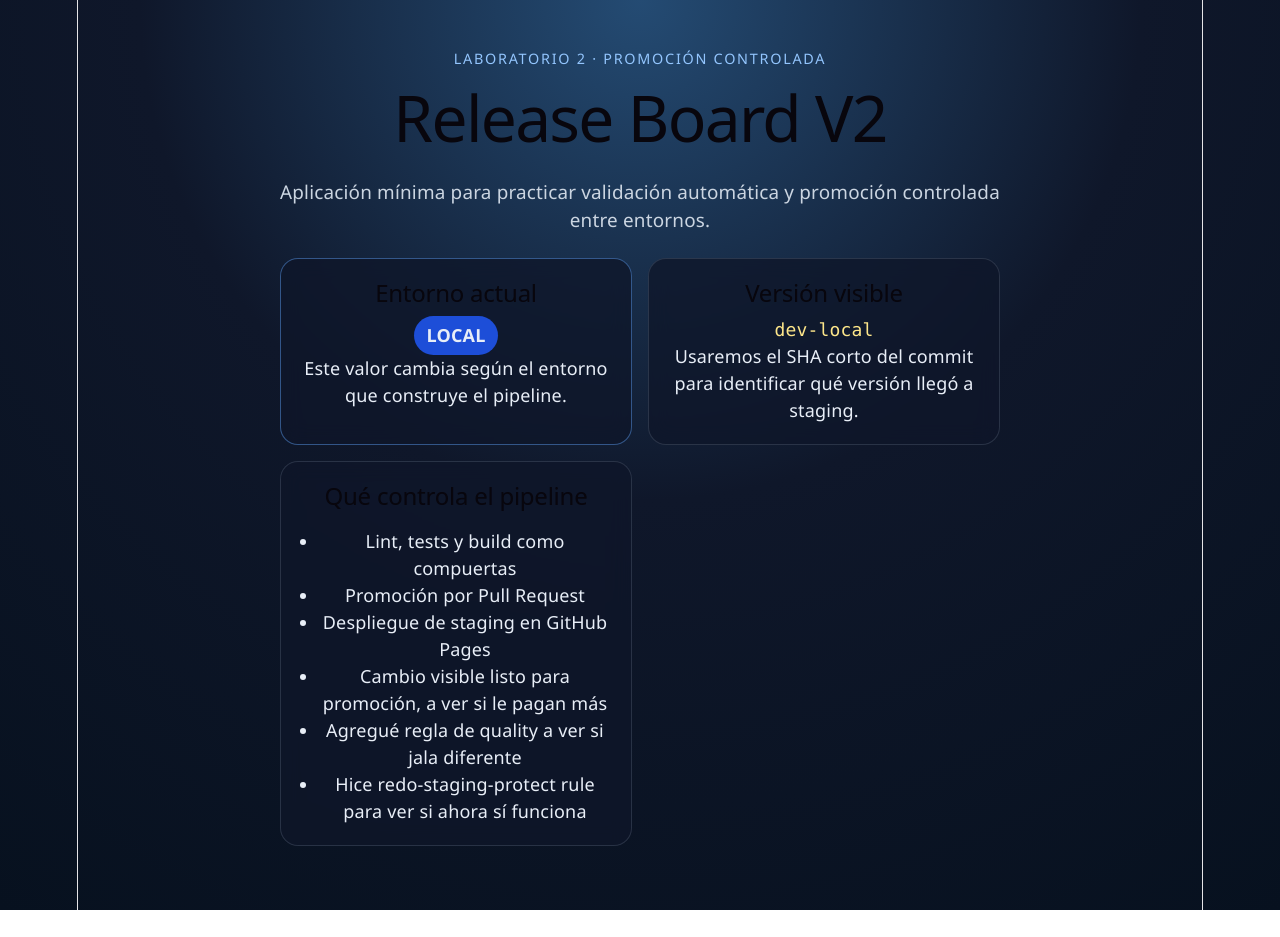
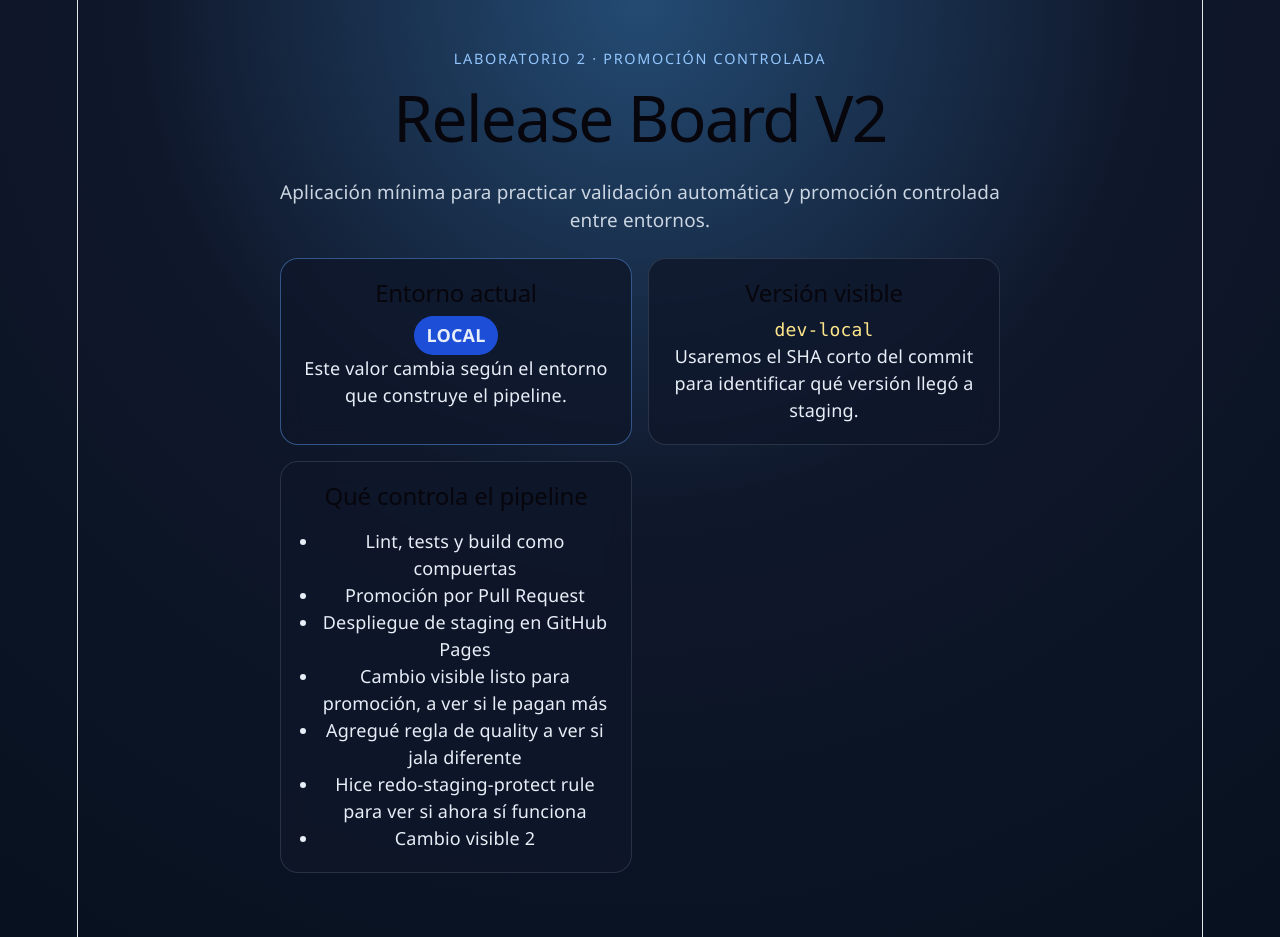
Before and after one commit to mcgg16/DeployV2Exercise, a React (Vite) app: page / in a window 1280 px wide. Before the commit the page ends 910 px from the top, so only its background shows below. Built offline with nearby package versions, Linux system fonts and the light colour scheme.

Commit message:
Cambio visible 2

```diff
--- a/src/App.tsx
+++ b/src/App.tsx
@@ -9,7 +9,8 @@ const notes = [
   "Despliegue de staging en GitHub Pages",
   "Cambio visible listo para promoción, a ver si le pagan más",
   "Agregué regla de quality a ver si jala diferente",
-  "Hice redo-staging-protect rule para ver si ahora sí funciona"
+  "Hice redo-staging-protect rule para ver si ahora sí funciona",
+  "Cambio visible 2"
 ];
 
 export default function App() {
```
